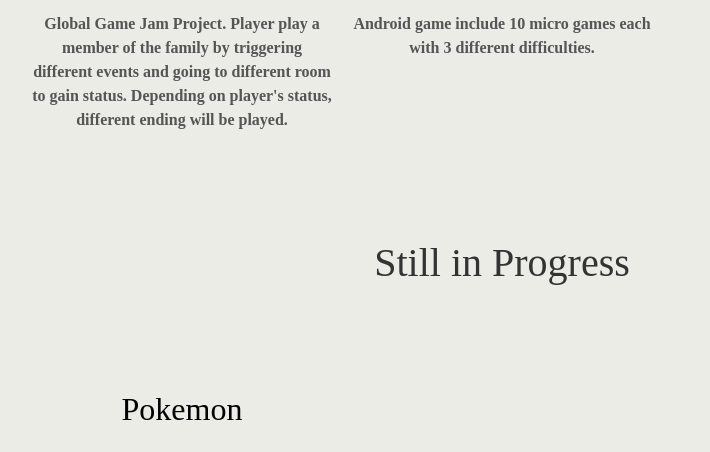
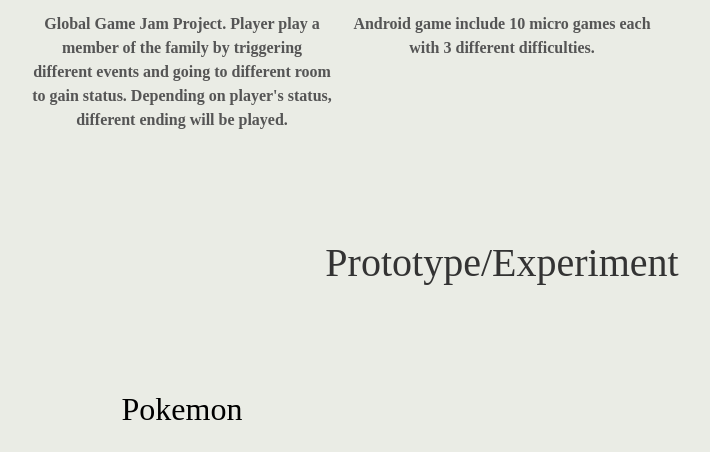
Before and after one commit to Maxroo/Maxroo.github.io, a Jekyll site: the page built from index.html, in a window 1280 px wide and 900 px high, scrolled down 1823 px, cut to the strip 20-472 px from the top of the window. Shown: the whole strip, without its empty margins (138-848 px from the left). Built offline with Jekyll 4.4.1, drawn with Linux system fonts in a browser that asks for light colours; nearby versions of some CDN libraries; some web fonts are replaced; comment, search, counter and statistics services are not loaded.

Commit message:
Update title

```diff
--- a/_includes/about.html
+++ b/_includes/about.html
@@ -56,7 +56,7 @@
 </div>
 
 <div class="user-details">
-    <h1>Still in Progress</h1>
+    <h1>Prototype/Experiment</h1>
   </div>
       <div class="user">
           <div class="tech">
```
